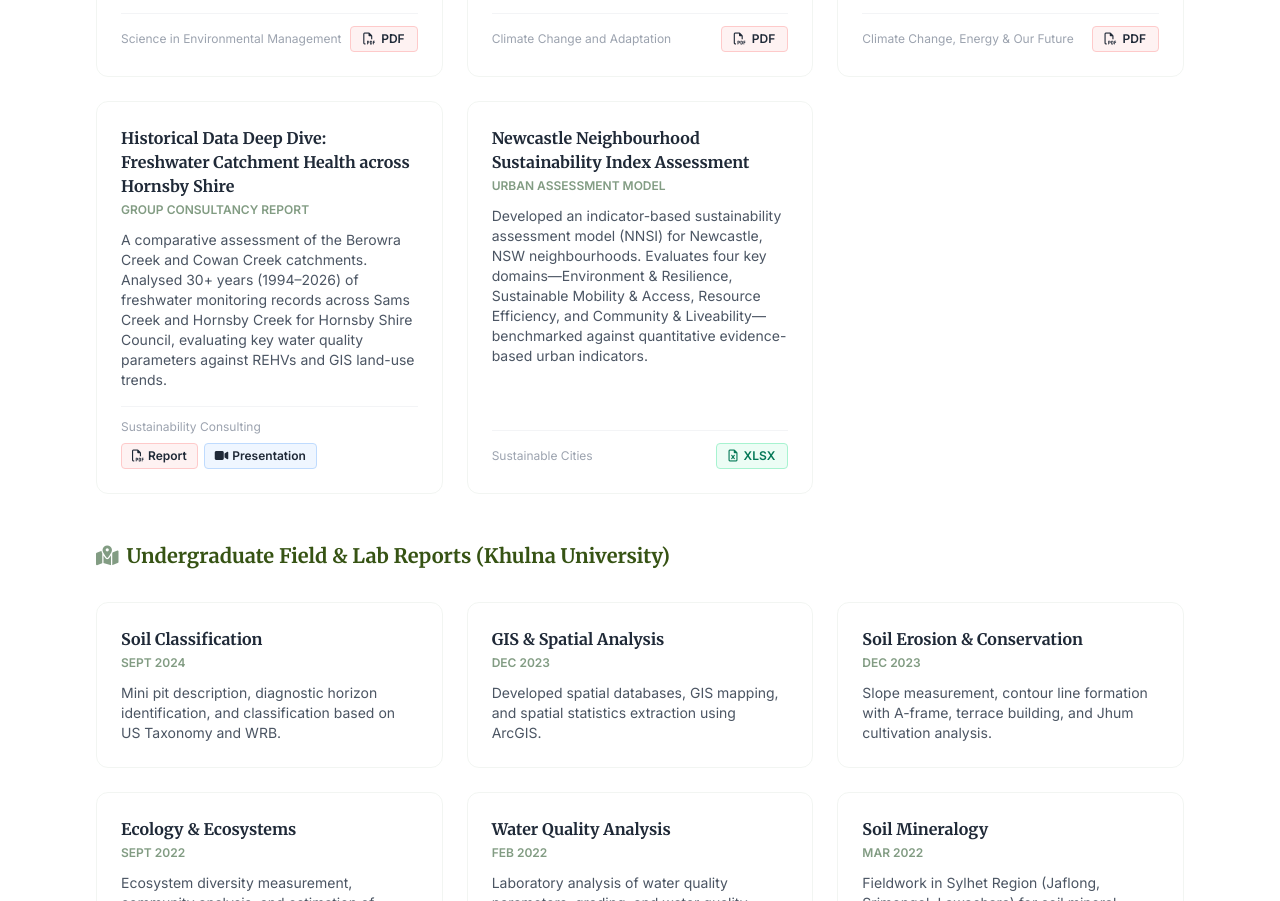
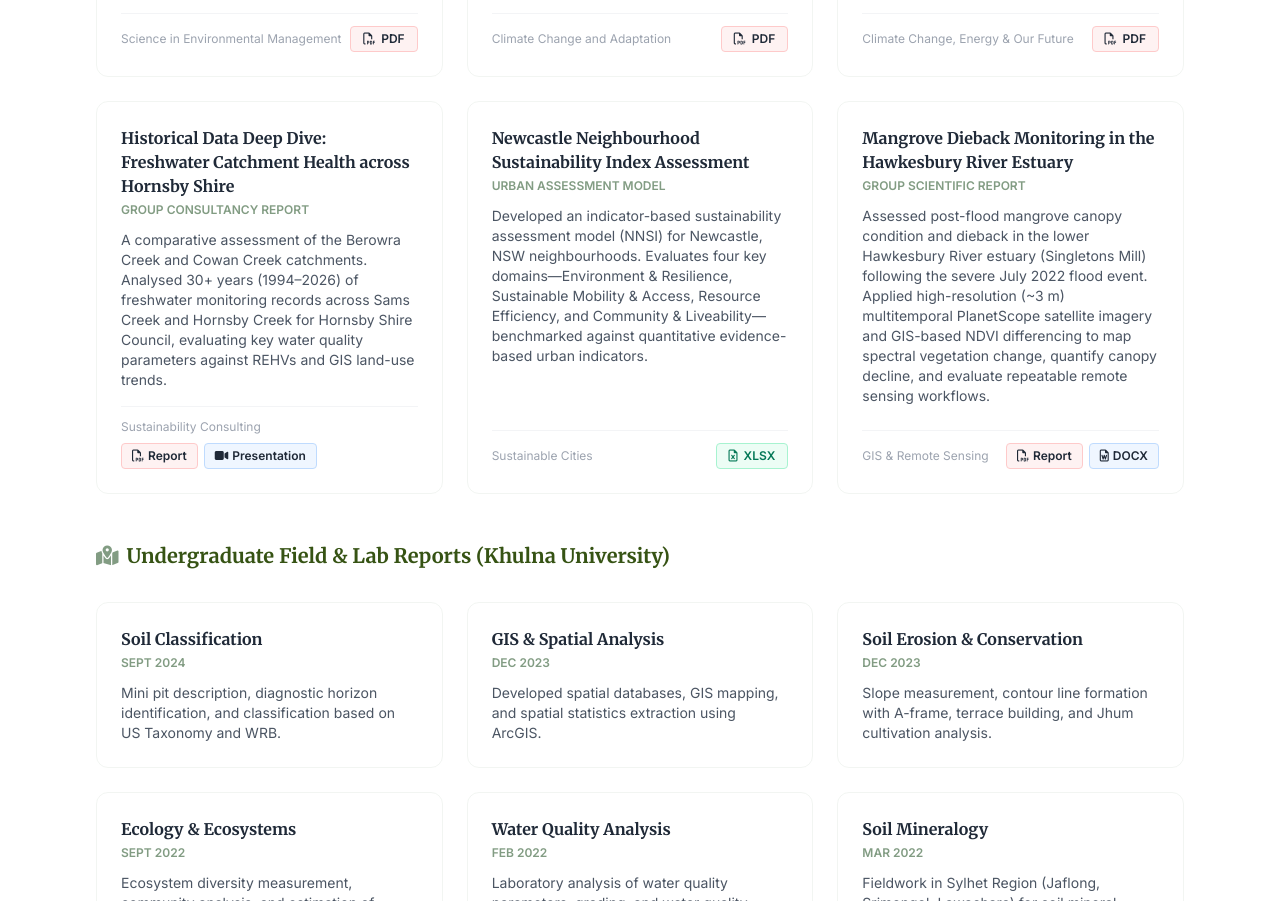
Before and after one commit to mdfahimrahman24/mdfahimrahman24.github.io, a plain HTML site: page index.html in a window 1280 px wide. Shown: the part 4273-5174 px from the top of the page. Drawn offline with nearby package versions, Linux system fonts and the light colour scheme.

Commit message:
new report added

```diff
--- a/index.html
+++ b/index.html
@@ -495,6 +495,25 @@
                                 <a href="documents/articles/Newcastle_Neighbourhood_Sustainability_Index_Assessment1__1_.xlsx" download class="inline-flex items-center gap-1.5 px-3 py-1 rounded bg-emerald-50 hover:bg-emerald-100 text-emerald-700 text-xs font-semibold transition-all border border-emerald-200" title="Download Excel Assessment Model">
                                     <i class="far fa-file-excel"></i> XLSX
                                 </a>
+                            </div>
+                        </div>
+                        <!-- Project 15 -->
+                        <div class="p-6 border border-sage/10 rounded-xl hover:bg-paper transition-colors flex flex-col justify-between min-h-[220px]">
+                            <div>
+                                <h4 class="font-bold text-gray-800 mb-1">Mangrove Dieback Monitoring in the Hawkesbury River Estuary</h4>
+                                <p class="text-xs text-sage uppercase font-bold mb-3">Group Scientific Report</p>
+                                <p class="text-sm text-gray-600 text-left">Assessed post-flood mangrove canopy condition and dieback in the lower Hawkesbury River estuary (Singletons Mill) following the severe July 2022 flood event. Applied high-resolution (~3 m) multitemporal PlanetScope satellite imagery and GIS-based NDVI differencing to map spectral vegetation change, quantify canopy decline, and evaluate repeatable remote sensing workflows.</p>
+                            </div>
+                            <div class="mt-4 flex items-center justify-between pt-3 border-t border-gray-100 flex-wrap gap-2">
+                                <span class="text-xs text-gray-400">GIS &amp; Remote Sensing</span>
+                                <div class="flex gap-1.5">
+                                    <a href="documents/articles/Mozna_Aslam_Group_report.pdf" target="_blank" class="inline-flex items-center gap-1 px-2.5 py-1 rounded bg-red-50 hover:bg-red-100 text-red-750 text-xs font-semibold transition-all border border-red-200" title="View Full Report PDF">
+                                        <i class="far fa-file-pdf"></i> Report
+                                    </a>
+                                    <a href="documents/articles/Mozna_Aslam_Group_report.docx" download class="inline-flex items-center gap-1 px-2.5 py-1 rounded bg-blue-50 hover:bg-blue-100 text-blue-755 text-xs font-semibold transition-all border border-blue-200" title="Download Word Document">
+                                        <i class="far fa-file-word"></i> DOCX
+                                    </a>
+                                </div>
                             </div>
                         </div>
                     </div>
```
Also changed, not shown: cv_information.txt, documents/Md Fahim Resume - LATEST CV_latest.txt, 1 other file.
